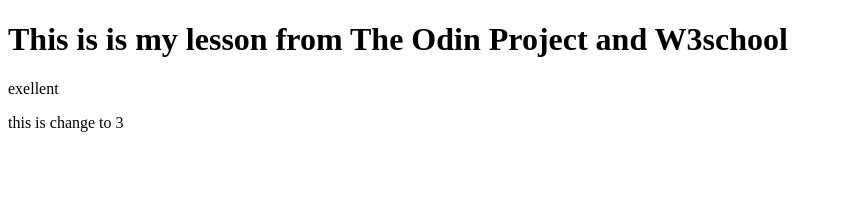
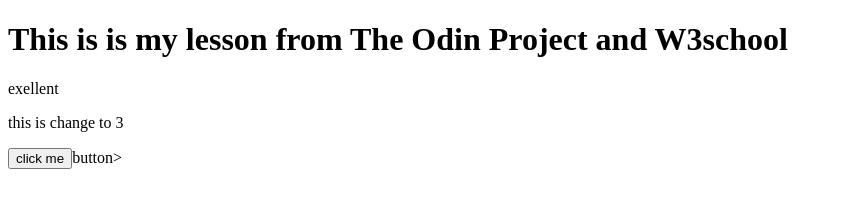
Before and after one commit to Sugilar-Hy/git-test, a plain HTML site: page index.html in a window 1280 px wide. Shown: the whole page, without its empty margins (0-842 px from the left). Drawn offline with Linux system fonts and the light colour scheme.

Commit message:
menambahkan button

```diff
--- a/index.html
+++ b/index.html
@@ -10,5 +10,6 @@
     <h1>This is is my lesson from The Odin Project and W3school</h1>
     <p>exellent</p>
     <p>this is change to 3</p>
+    <button>click me</button>button>
 </body>
 </html>
```
